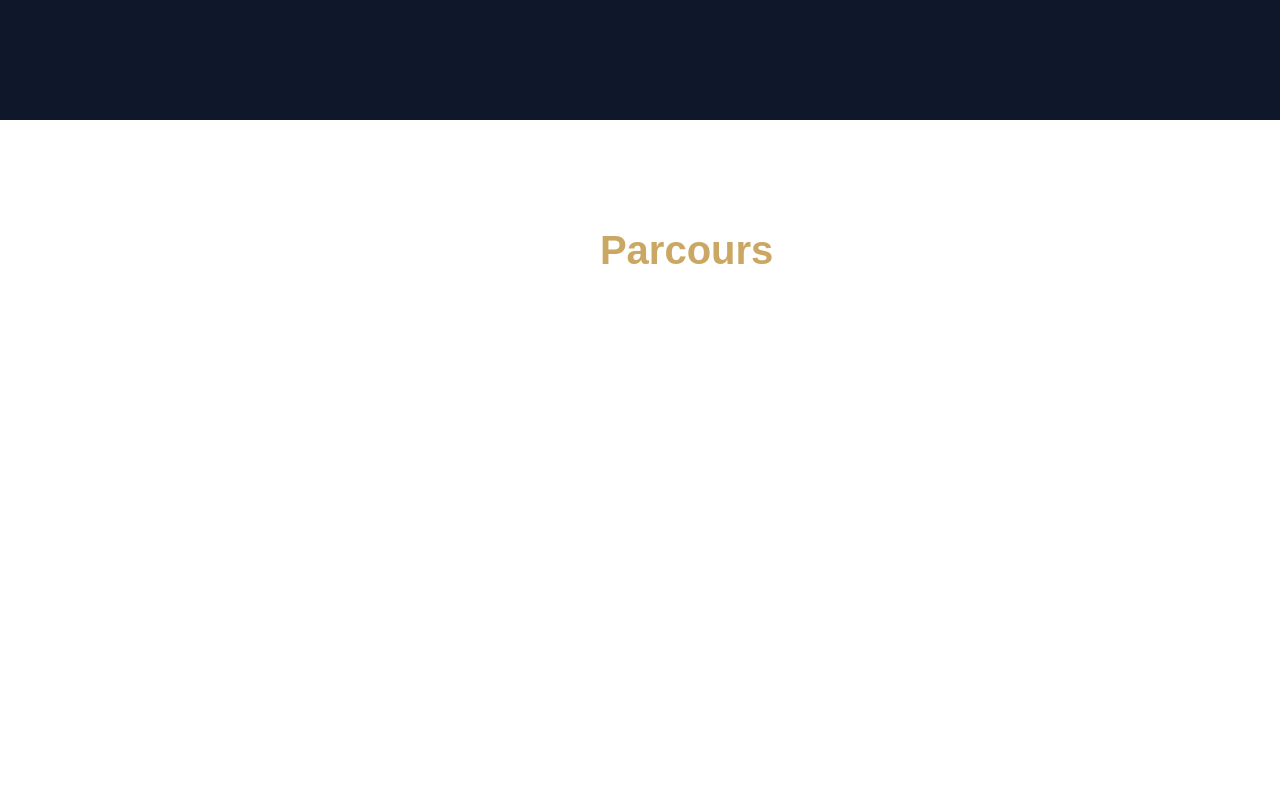
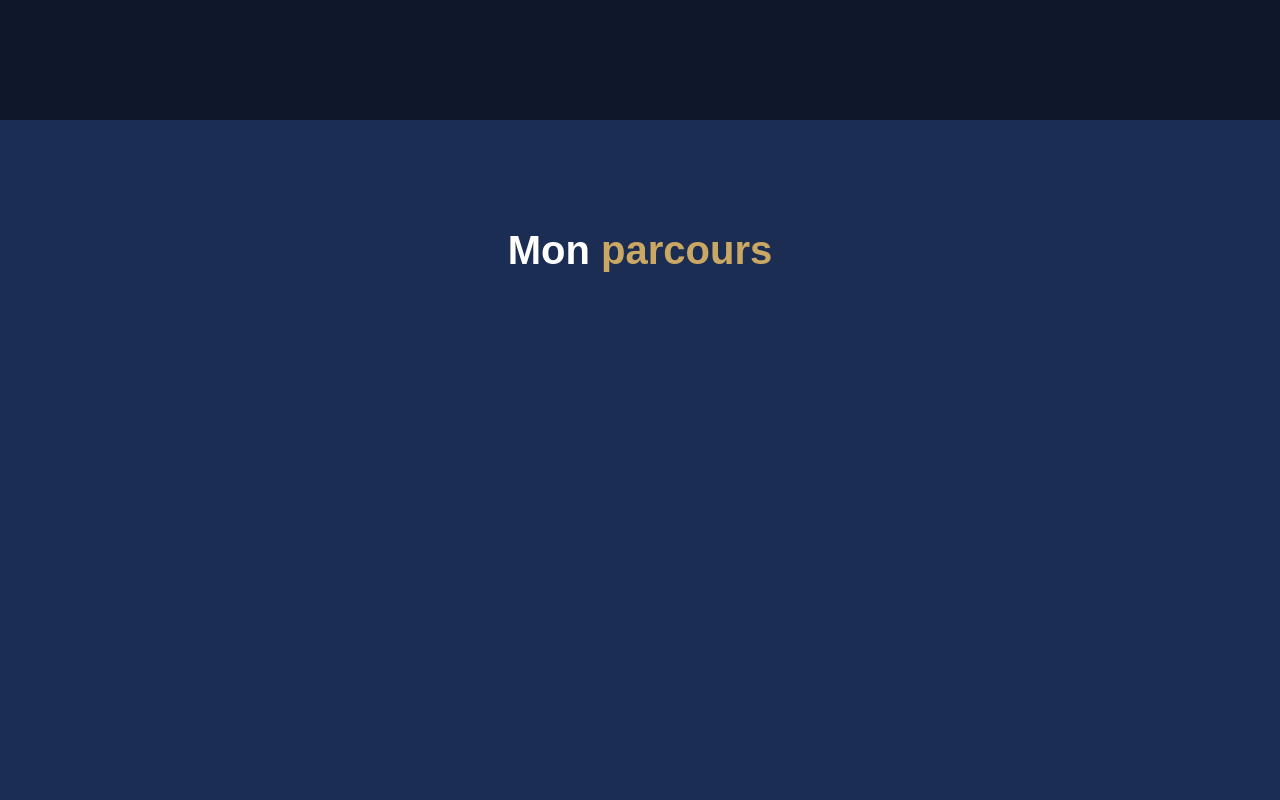
Before and after one commit to AlexDelapierre/Portfolio-React, a React (Create React App) app: page / in a window 1280 px wide. Shown: the part 3080-3880 px from the top of the page. Built offline with nearby package versions, Linux system fonts and the light colour scheme.

Commit message:
fix: change error with classeName: carrer

```diff
--- a/src/components/Career/Career.css
+++ b/src/components/Career/Career.css
@@ -1,3 +1,3 @@
-.carrer{
+.career{
  background-color: #1b2d53;
 }
--- a/src/components/Career/Career.jsx
+++ b/src/components/Career/Career.jsx
@@ -4,7 +4,7 @@ import "./Career.css";
 function Career() {
 	return (
 		<section className="career" id="career">
-			<h2 className="career__title">Mon <span className='text-secondary-color'>Parcours</span></h2>
+			<h2 className="career__title">Mon <span className='text-secondary-color'>parcours</span></h2>
 			<div className="career__content">
 				{/* Ajoutez ici votre parcours, expériences, diplômes, etc. */}
 			</div>
```
